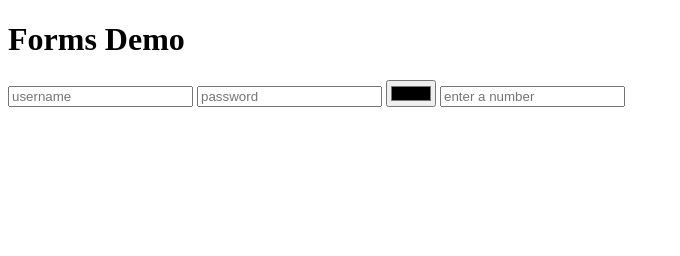
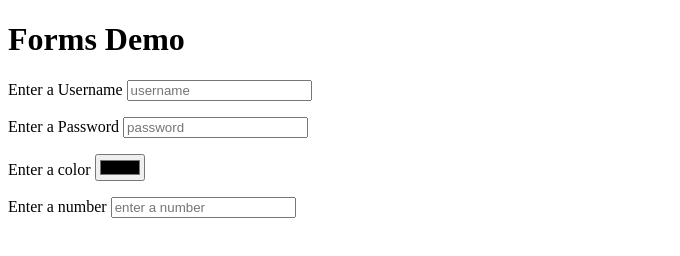
Before and after one commit to profpoochie/webdev_coltsteele_practice, a plain HTML site: page forms.html in a window 1280 px wide. Shown: the whole page, without its empty margins (0-680 px from the left). Drawn offline with Linux system fonts and the light colour scheme.

Commit message:
adding labels

```diff
--- a/forms.html
+++ b/forms.html
@@ -12,10 +12,22 @@
     <h1>Forms Demo</h1>
 
     <form action=/tacos">
-        <input type="text" placeholder="username">
-        <input type="password" placeholder="password">
-        <input type="color">
-        <input type="number" placeholder="enter a number">
+        <p>
+            <label for="username">Enter a Username</label>
+            <input id="username" type="text" placeholder="username">
+        </p>
+        <p>
+            <label for="password">Enter a Password</label>
+            <input id="password" type="password" placeholder="password">
+        </p>
+        <p>
+            <label for="color">Enter a color</label>
+            <input id="color" type="color">
+        </p>
+        <p>
+            <label for="number">Enter a number</label>
+            <input id="number" type="number" placeholder="enter a number">
+        </p>
     </form>
 
 </body>
```
